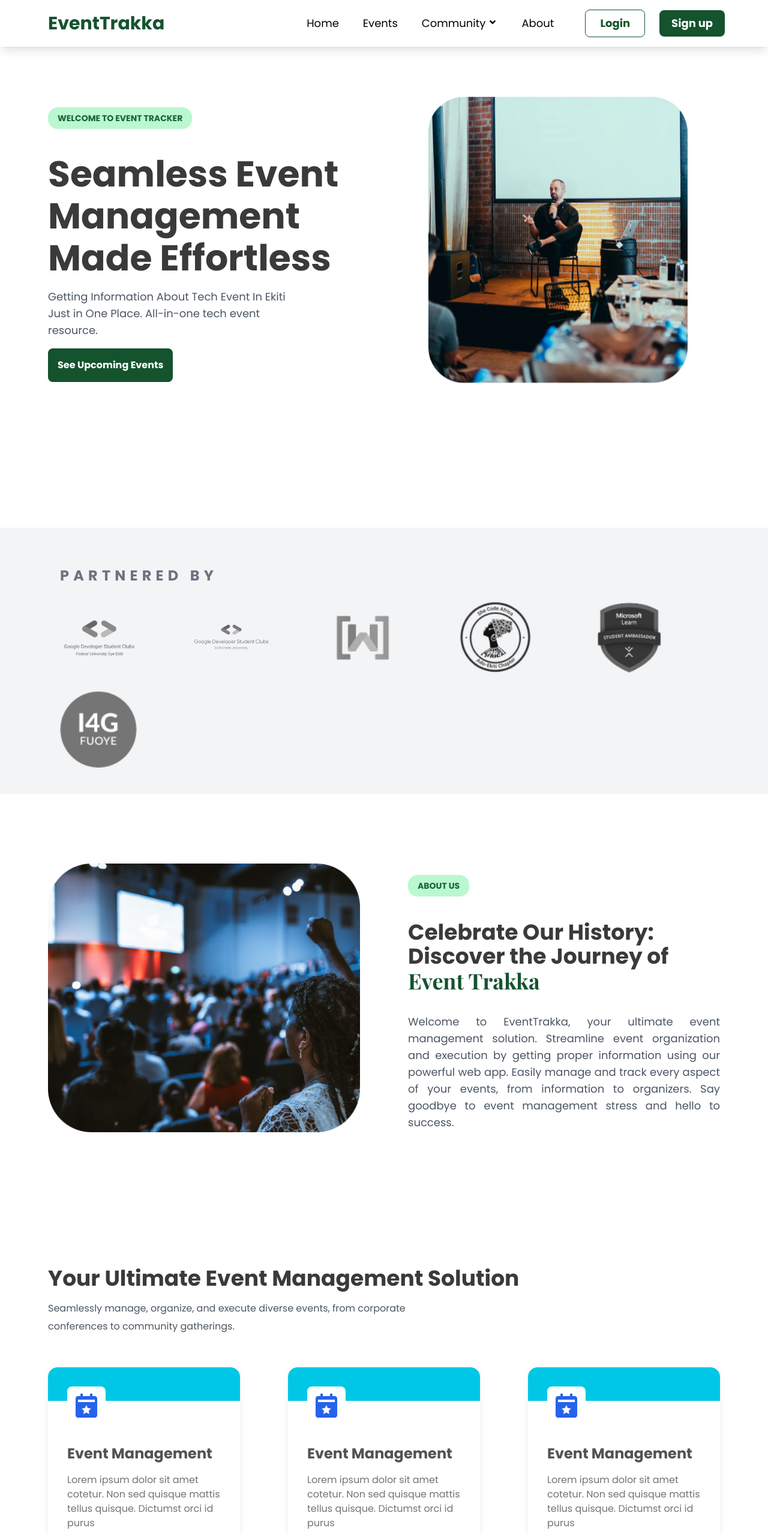
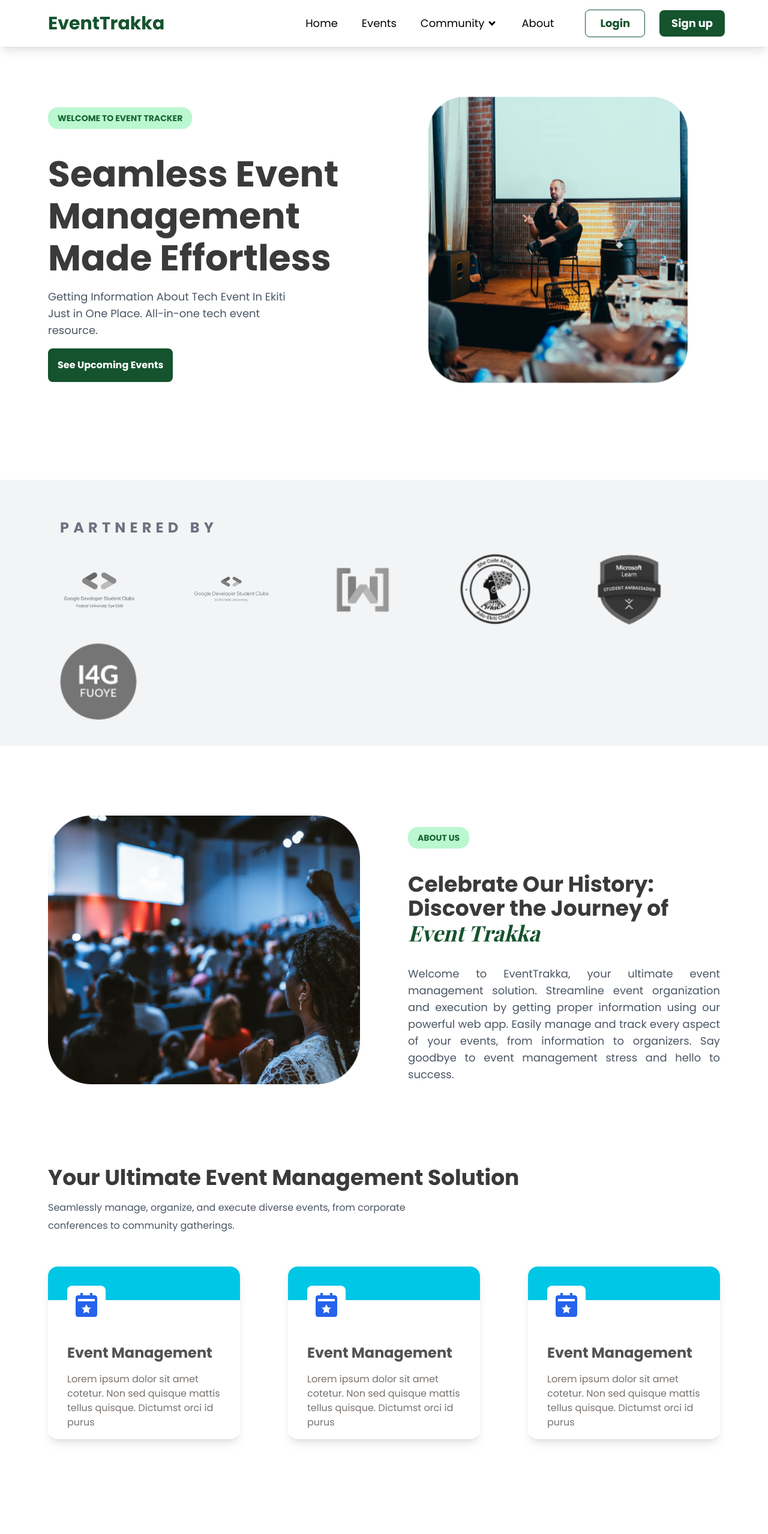
Before and after one commit to OSCA-Ado-Ekiti/EventTrakka, a React (Vite) app: page / in a window 1280 px wide. Shown: the top 2558 px of the page at 60% size. Built offline with nearby package versions, Linux system fonts and the light colour scheme; a web font is replaced by a local one.

Commit message:
cleanup on the navbar, landing page, and footer done

```diff
--- a/src/components/Footer.jsx
+++ b/src/components/Footer.jsx
@@ -1,8 +1,10 @@
 import React, { useState, useEffect } from "react";
 import FooterImage from "../assets/footer.svg";
+import { useNavigate } from "react-router-dom";
 
 const Footer = () => {
   const [isMobile, setIsMobile] = useState(false);
+  const navigate = useNavigate();
 
   useEffect(() => {
     const handleResize = () => {
@@ -42,8 +44,11 @@ const Footer = () => {
                   <li className="text-white text-lg mb-1">
                     <a href="#">Communities</a>
                   </li>
-                  <li className="text-white text-lg mb-1">
-                    <a href="#">About Us</a>
+                  <li
+                    className="text-white text-lg mb-1"
+                    onClick={() => navigate("/")}
+                  >
+                    <p>EventTrakka</p>
                   </li>
                   <li className="text-white text-lg mb-1">
                     <a href="#">Our Blog</a>
@@ -108,8 +113,11 @@ const Footer = () => {
                 <li className="text-white text-lg mb-1">
                   <a href="#">Communities</a>
                 </li>
-                <li className="text-white text-lg mb-1">
-                  <a href="#">About Us</a>
+                <li
+                  className="text-white text-lg mb-1 cursor-pointer"
+                  onClick={() => navigate("/")}
+                >
+                  <p>EventTrakka</p>
                 </li>
                 <li className="text-white text-lg mb-1">
                   <a href="#">Our Blog</a>
--- a/src/components/Hero.jsx
+++ b/src/components/Hero.jsx
@@ -8,7 +8,7 @@ const Hero = () => {
       initial={{ opacity: 0, x: -50 }}
       animate={{ opacity: 1, x: 0 }}
       transition={{ duration: 0.8, delay: 0.2 }}
-      className="w-full flex md:h-screen items-center justify-center p-5 pt-20 md:p-20"
+      className="w-full flex lg:h-screen items-center justify-center p-5 pt-20 md:p-20"
     >
       <div className="flex flex-col md:flex-row justify-between items-center gap-7">
         {/* Left Div */}
--- a/src/components/Navbar.jsx
+++ b/src/components/Navbar.jsx
@@ -1,11 +1,12 @@
 import React, { useState, useEffect } from "react";
 import { motion } from "framer-motion";
 import { FaAngleDown, FaBars } from "react-icons/fa";
-import { NavLink, Link } from "react-router-dom"; // Import Link from React Router
+import { NavLink, Link, useNavigate } from "react-router-dom"; // Import Link from React Router
 
 const Navbar = () => {
   const [isMenuOpen, setMenuOpen] = useState(false);
   const [isCommunityDropdownOpen, setIsCommunityDropdownOpen] = useState(false);
+  const navigate = useNavigate();
 
   const toggleCommunityDropdown = () => {
     setIsCommunityDropdownOpen(!isCommunityDropdownOpen);
@@ -47,7 +48,10 @@ const Navbar = () => {
     >
       <nav className=" bg-white text-green-900 p-4 px-4 md:px-20 flex justify-between items-center md:gap-5 lg:gap-0 shadow-lg">
         <div className="flex  items-center justify-between">
-          <span className="text-2xl lg:text-3xl font-bold text-green-900">
+          <span
+            className="text-2xl cursor-pointer lg:text-3xl font-bold text-green-900"
+            onClick={() => navigate("/")}
+          >
             EventTrakka
           </span>
         </div>
@@ -87,19 +91,19 @@ const Navbar = () => {
                 Events
               </NavLink>
             </li>
-            <li>
+            <li className="md:relative">
               <div
                 type="button"
                 onClick={toggleCommunityDropdown}
-                className="flex items-baseline lg:relative gap-1 justify-between w-full text-black py-2 px-1 rounded cursor-pointer md:hover:bg-transparent md:border-0 hover:text-green-700 md:w-auto"
+                className="flex items-center  gap-1 justify-between w-full text-black py-2 px-1 rounded cursor-pointer md:hover:bg-transparent md:border-0 hover:text-green-700 md:w-auto"
               >
                 <p>Community</p>
-                <FaAngleDown className="inline-block group h-4 w-4 " />
+                <FaAngleDown className="inline-block group" />
               </div>
               <div
                 className={`${
                   isCommunityDropdownOpen ? "block" : "hidden"
-                } z-100  font-normal bg-white divide-y group-hover:block divide-gray-100 lg:absolute rounded-lg shadow w-44`}
+                } w-full z-100  font-normal bg-white divide-y group-hover:block divide-gray-100 md:absolute rounded-lg shadow`}
                 style={{ zIndex: 100 }}
               >
                 <ul
--- a/src/components/aboutUs.jsx
+++ b/src/components/aboutUs.jsx
@@ -23,7 +23,7 @@ const AboutUs = () => {
       ref={ref}
       initial={{ opacity: 0, x: -50 }}
       animate={controls}
-      className="w-full flex md:h-880 items-center justify-center p-5 pt-20 md:p-20"
+      className="w-full flex lg:h-880 items-center justify-center p-5 pt-20 md:p-20"
     >
       <div className="flex flex-col md:flex-row justify-between items-center gap-5 md:gap-10 lg:gap-20">
         {/* Left Div */}
@@ -53,7 +53,7 @@ const AboutUs = () => {
                 style={{
                   fontFamily: "Playfair Display, serif",
                 }}
-                className="text-green-900"
+                className="text-green-900 italic"
               >
                 Event Trakka
               </span>
--- a/src/pages/Home.jsx
+++ b/src/pages/Home.jsx
@@ -71,7 +71,7 @@ const Home = () => {
           duration: 0.5,
           x: { duration: 1 },
         }}
-        className="bg-gray-100 py-6 mt-20 px-4 sm:px-8 md:px-12 lg:px-20 mb-5"
+        className="bg-gray-100 py-6 px-4 sm:px-8 md:px-12 lg:px-20 mb-5"
       >
         <div className="container md:p-5 md:pt-10 mx-auto text-center">
           <h4 className="text-2xl uppercase tracking-wider md:tracking-widest font-bold mb-6 text-left text-gray-500">
@@ -107,7 +107,7 @@ const Home = () => {
 
       <AboutUs />
 
-      <section className=" flex flex-col md:flex-row justify-between items-center px-5 md:px-20 mt-28 md:mt-32 gap-7 mb-5">
+      <section className=" flex flex-col md:flex-row justify-between items-center px-5 md:px-20 mt-28 md:mt-10 gap-7 mb-5">
         <div>
           <h1 className="mb-3 font-bold text-3xl lg:text-4xl text-hero-text">
             Your Ultimate Event Management Solution
```
